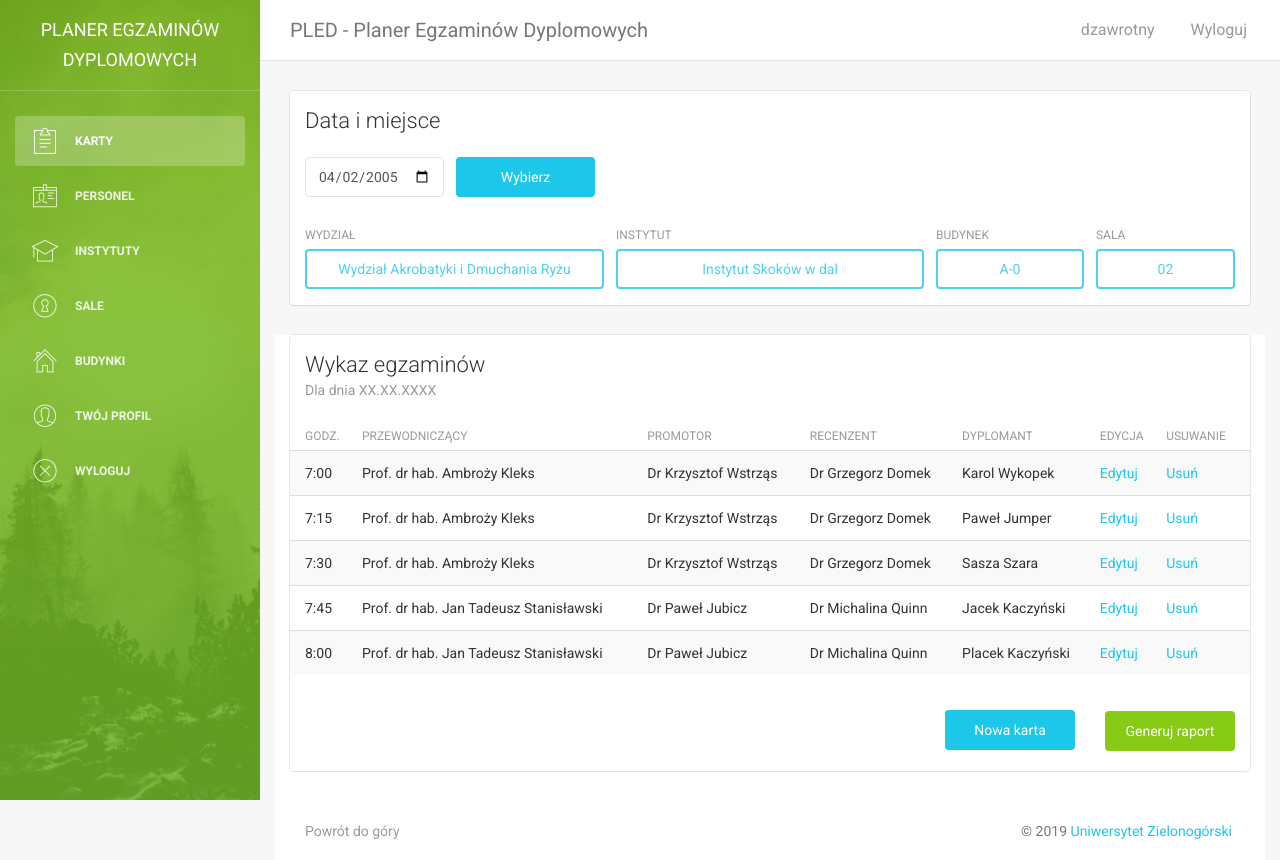
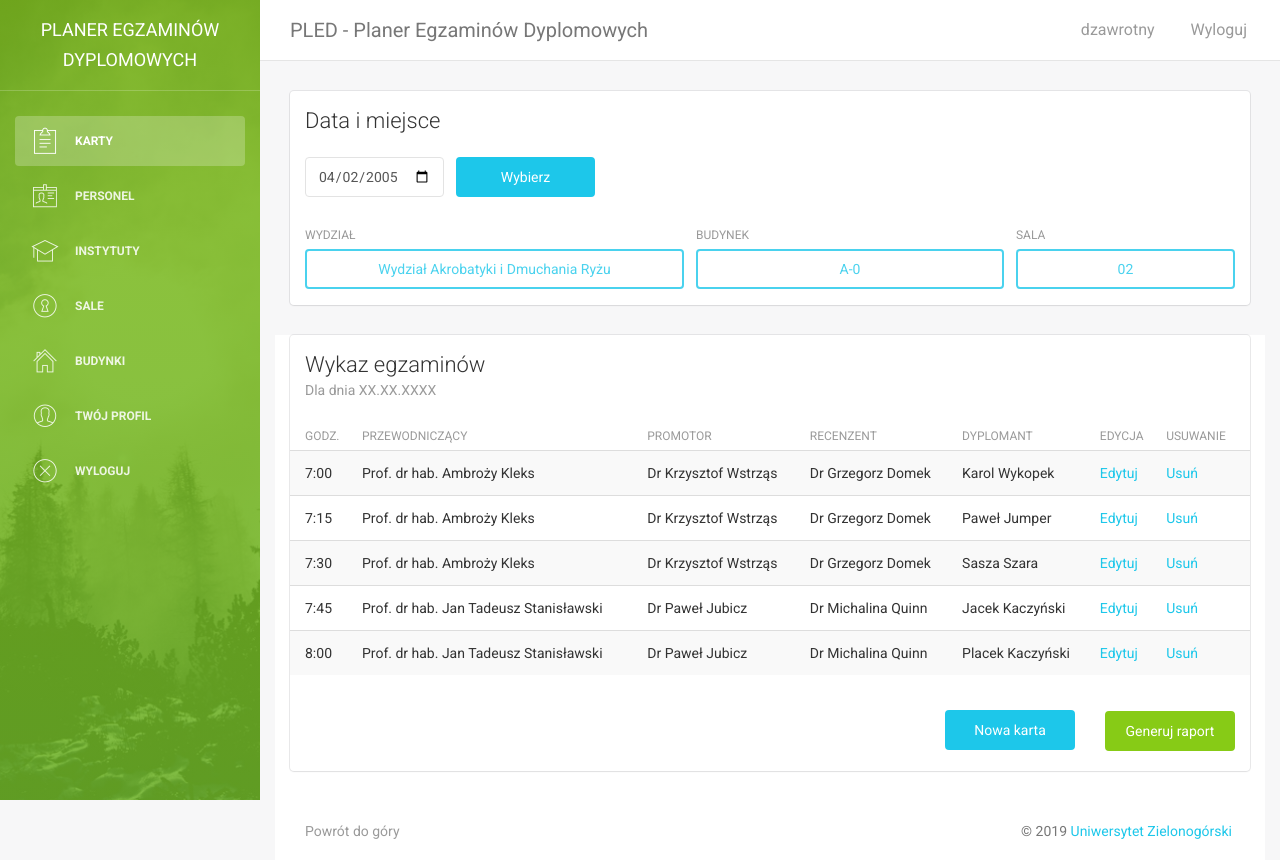
Before and after one commit to domzawrotny/obrona_2019, a PHP site: page /main_site.php in a window 1280 px wide. Shown: the top 860 px of the page. Run offline with PHP 8.4, Linux system fonts and the light colour scheme; a user stored in the database is signed in; data comes from the database, SQL or seed files in the repository; data that the repository does not hold is empty; some libraries are stand-ins or nearby versions.

Commit message:
WIP - main site - adjusting the panel

```diff
--- a/app/app/main_site.php
+++ b/app/app/main_site.php
@@ -164,7 +164,7 @@
 
                                     </div>
                                     <div class="row">
-                                        <div class="col-md-4">
+                                        <div class="col-md-5">
                                             <label>Wydział</label>
                                             <div class="dropdown">
                                             <button type="submit" class="btn btn-info btn-block dropdown-toggle" data-toggle="dropdown">Wydział Akrobatyki i Dmuchania Ryżu</button>
@@ -194,25 +194,25 @@
                                                 </ul>
                                             </div>
                                         </div>
+<!--                                        <div class="col-md-4">-->
+<!--                                            <label>Instytut</label>-->
+<!--                                            <div class="dropdown">-->
+<!--                                            <button type="submit" class="btn btn-info btn-block dropdown-toggle" data-toggle="dropdown">Instytut Skoków w dal</button>-->
+<!--                                                <ul class="dropdown-menu min-width: 100%">-->
+<!--                                                    <li><a href="#">Instytut Skoków w Bok</a></li>-->
+<!--                                                    <li><a href="#">Instytut Risotto</a></li>-->
+<!---->
+<!--                                                </ul>-->
+<!--                                            </div>-->
+<!--                                        </div>-->
                                         <div class="col-md-4">
-                                            <label>Instytut</label>
-                                            <div class="dropdown">
-                                            <button type="submit" class="btn btn-info btn-block dropdown-toggle" data-toggle="dropdown">Instytut Skoków w dal</button>
-                                                <ul class="dropdown-menu min-width: 100%">
-                                                    <li><a href="#">Instytut Skoków w Bok</a></li>
-                                                    <li><a href="#">Instytut Risotto</a></li>
-
-                                                </ul>
-                                            </div>
-                                        </div>
-                                        <div class="col-md-2">
                                                 <label>Budynek</label>
                                                 <div class="dropdown">
                                                 <button type="submit" class="btn btn-info btn-block dropdown-toggle" data-toggle="dropdown">A-0</button>
                                                         <ul class="dropdown-menu min-width: 100%">
-                                                            <li><a href="#">A-2</a></li>
-                                                            <li><a href="#">A-29</a></li>
-                                                            <li class="divider"></li>
+<!--                                                            <li><a href="#">A-2</a></li>-->
+<!--                                                            <li><a href="#">A-29</a></li>-->
+<!--                                                            <li class="divider"></li>-->
                                                             <?php
                                                             require_once ('connect.php');
                                                             $db_connection = new DatabaseConnection();
@@ -237,18 +237,18 @@
                                                         </ul>
                                                 </div>
                                         </div>
-                                        <div class="col-md-2">
+                                        <div class="col-md-3">
                                             <label>Sala</label>
                                             <div class="dropdown">
                                             <button type="submit" class="btn btn-info btn-block dropdown-toggle" data-toggle="dropdown">02</button>
                                                     <ul class="dropdown-menu min-width: 100%">
-                                                        <li><a href="#">02</a></li>
-                                                        <li><a href="#">04</a></li>
-                                                        <li><a href="#">05</a></li>
-                                                        <li class="divider"></li>
-                                                        <li><a href="#">21</a></li>
-                                                        <li><a href="#">37</a></li>
-                                                        <li class="divider"></li>
+<!--                                                        <li><a href="#">02</a></li>-->
+<!--                                                        <li><a href="#">04</a></li>-->
+<!--                                                        <li><a href="#">05</a></li>-->
+<!--                                                        <li class="divider"></li>-->
+<!--                                                        <li><a href="#">21</a></li>-->
+<!--                                                        <li><a href="#">37</a></li>-->
+<!--                                                        <li class="divider"></li>-->
                                                         <?php
                                                         require_once ('connect.php');
                                                         $db_connection = new DatabaseConnection();
```
